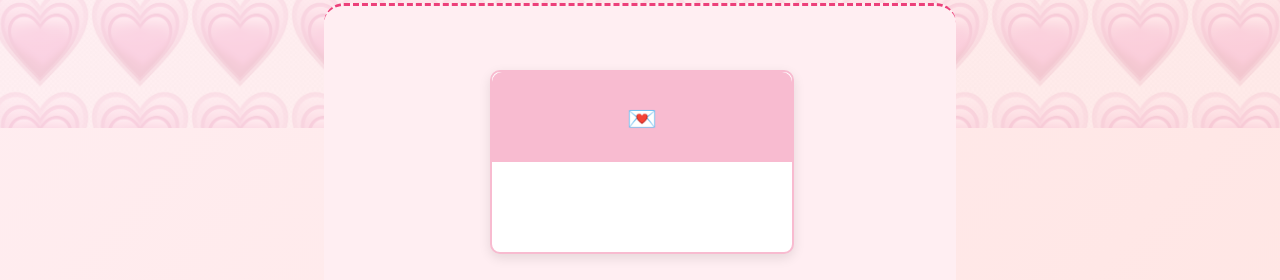
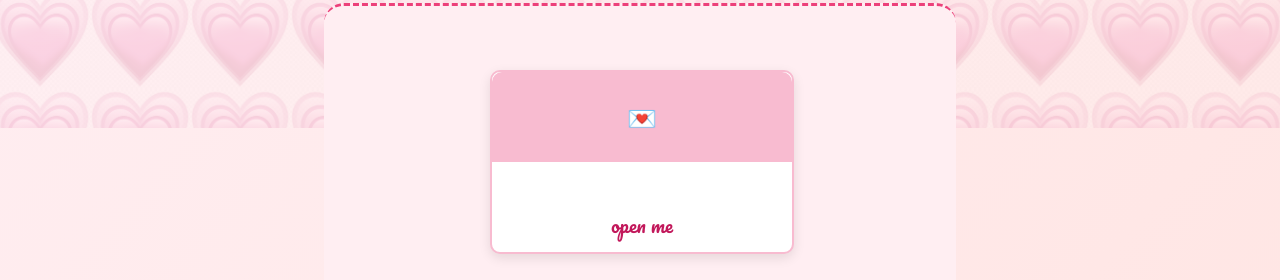
Before and after one commit to katlegomokae/mhm, a plain HTML site: page index.html in a window 1280 px wide. Shown: the part 672-952 px from the top of the page. Drawn offline with Linux system fonts and the light colour scheme.

Commit message:
Update index.html

```diff
--- a/index.html
+++ b/index.html
@@ -7,7 +7,7 @@
   <link rel="preconnect" href="https://fonts.googleapis.com" />
   <link href="https://fonts.googleapis.com/css2?family=Pacifico&family=Roboto:wght@300;500&display=swap" rel="stylesheet" />
   <style>
-   body {
+     body {
       margin: 0;
       font-family: 'Roboto', sans-serif;
       background: linear-gradient(to bottom right, #fff0f5, #ffe4e1);
@@ -157,6 +157,18 @@
       transform-style: preserve-3d;
       transition: transform 1s;
       cursor: pointer;
+      display: flex;
+      align-items: flex-end;
+      justify-content: center;
+    }
+
+    .envelope::after {
+      content: "open me";
+      position: absolute;
+      bottom: 10px;
+      font-family: 'Pacifico', cursive;
+      font-size: 1.2rem;
+      color: #c2185b;
     }
 
     .envelope .flap {
```
